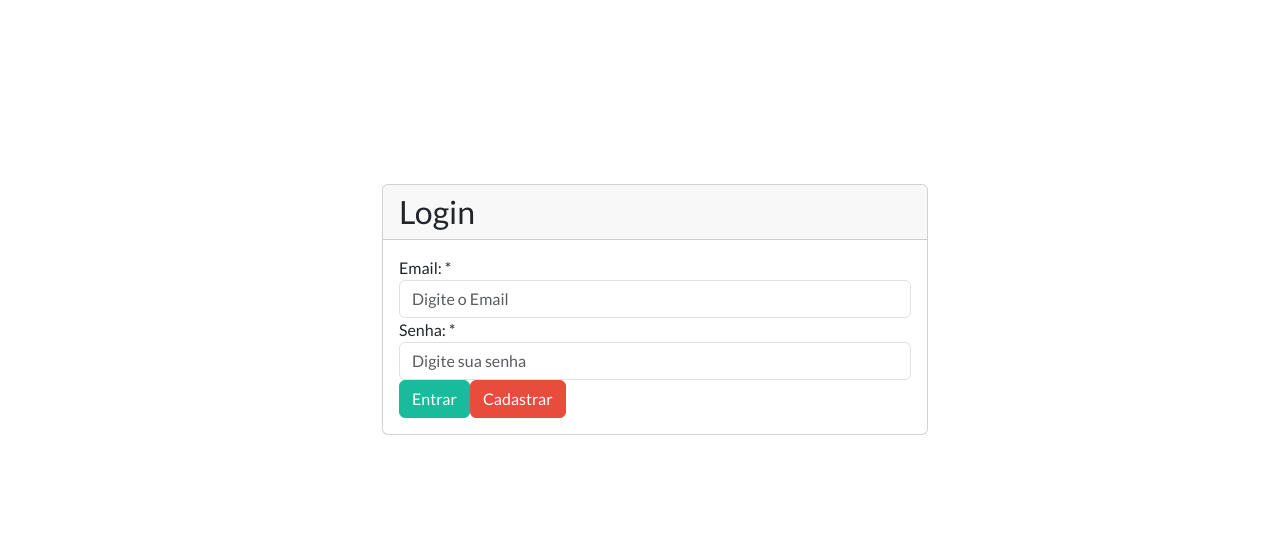
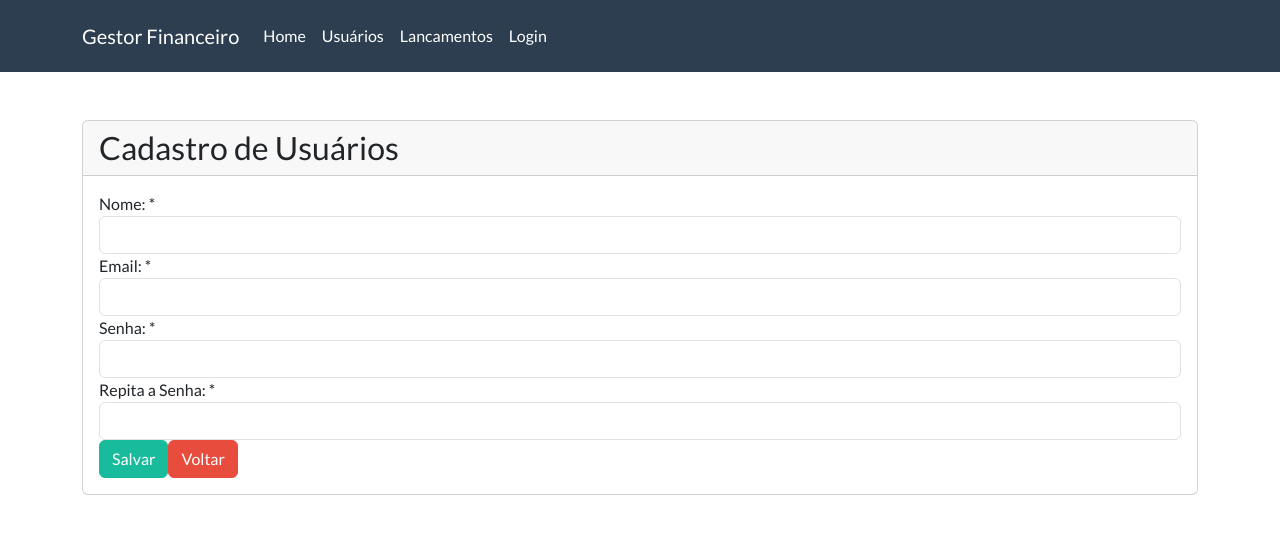
Before and after one commit to Romaomoura/gestor-app, a React (Create React App) app: page /#/cadastro-usuario in a window 1280 px wide. Shown: the top 534 px of the page. Built offline with nearby package versions, Linux system fonts and the light colour scheme.

Commit message:
Implemetando componentes de navbar e rotas, cadastro de usuario.

```diff
--- a/package.json
+++ b/package.json
@@ -6,9 +6,11 @@
     "@testing-library/jest-dom": "^5.11.4",
     "@testing-library/react": "^11.1.0",
     "@testing-library/user-event": "^12.1.10",
+    "@types/react-router-dom": "^5.3.2",
     "bootswatch": "^5.1.3",
     "react": "^17.0.2",
     "react-dom": "^17.0.2",
+    "react-router-dom": "^5.2.0",
     "react-scripts": "4.0.3",
     "web-vitals": "^1.0.1"
   },
--- a/src/App.js
+++ /dev/null
@@ -1,19 +0,0 @@
-import React from 'react';
-
-import Login from './views/login';
-
-import 'bootswatch/dist/flatly/bootstrap.css';
-import './custom.css';
-
-class App extends React.Component {
-
-    render() {
-      return (
-        <div >
-         <Login />
-        </div>
-        )
-    }
-  }
-
-export default App;
--- /dev/null
+++ b/src/components/navbar.js
@@ -0,0 +1,28 @@
+import React from 'react';
+
+import NavbarItem from './navbaritem'
+
+function Navbar(){
+    return (
+        <div className="navbar navbar-expand-lg fixed-top navbar-dark bg-primary" >
+        <div className="container">
+          <a href="https://bootswatch.com/" class="navbar-brand">Gestor Financeiro</a>
+          <button className="navbar-toggler" type="button" data-toggle="collapse"
+                  data-target="#navbarResponsive" aria-controls="navbarResponsive"
+                  aria-expanded="false" aria-label="Toggle navigation">
+            <span className="navbar-toggler-icon"></span>
+          </button>
+          <div className="collapse navbar-collapse" id="navbarResponsive">
+            <ul className="navbar-nav">
+             <NavbarItem href="#/" label="Home" />
+             <NavbarItem href="#/cadastro-usuario" label="Usuários" />
+             <NavbarItem href="#/" label="Lancamentos" />
+             <NavbarItem href="#/login" label="Login" />
+          </ul>
+          </div>
+        </div>
+      </div>
+    )
+}
+
+export default Navbar;
--- /dev/null
+++ b/src/components/navbaritem.js
@@ -0,0 +1,11 @@
+import React from 'react';
+
+function NavbarItem(props){
+    return (
+        <li className="nav-item">
+            <a className="nav-link" href={props.href}>{props.label}</a>
+        </li>
+    )
+}
+
+export default NavbarItem;
--- a/src/index.js
+++ b/src/index.js
@@ -1,6 +1,6 @@
 import React from 'react';
 import ReactDOM from 'react-dom';
-import App from './App';
+import App from './main/App';
 
 ReactDOM.render(
   <React.StrictMode>
--- /dev/null
+++ b/src/main/App.js
@@ -0,0 +1,23 @@
+import React from 'react';
+
+import Rotas from './rotas'
+import Navbar from '../components/navbar'
+
+import 'bootswatch/dist/flatly/bootstrap.css';
+import '../custom.css';
+
+class App extends React.Component {
+
+    render() {
+      return (
+        <div>
+          <Navbar/>
+          <div className="container">
+            <Rotas/>
+          </div>
+        </div>
+        )
+    }
+  }
+
+export default App;
--- /dev/null
+++ b/src/main/rotas.js
@@ -0,0 +1,19 @@
+import React from 'react';
+
+import Login from '../views/login'
+import CadastroUsuario from '../views/cadastroUsuario';
+
+import { Route, Switch, HashRouter } from 'react-router-dom';
+
+function Rotas() {
+    return (
+        <HashRouter>
+            <Switch>
+                <Route path="/login" component={Login} />
+                <Route path="/cadastro-usuario" component={CadastroUsuario} />
+            </Switch>
+        </HashRouter>
+    )
+}
+
+export default Rotas;
--- /dev/null
+++ b/src/views/cadastroUsuario.js
@@ -0,0 +1,69 @@
+import React from 'react';
+
+import Card from '../components/card'
+import FormGroup from '../components/form-group';
+import { withRouter } from 'react-router-dom';
+
+class CadastroUsuario extends React.Component {
+
+    state = {
+        nome : '',
+        email : '',
+        senha : '',
+        senhaRepeticao : ''
+    }
+
+    cadastrar = () => {
+        console.log(this.state)
+    }
+
+    prepareVoltar = () => {
+        this.props.history.push('/login');
+    }
+
+    render() {
+        return (
+            <Card title="Cadastro de Usuários">
+                <div className="row">
+                    <div className="col-lg-12">
+                        <div className="bs-component">
+                            <FormGroup label="Nome: *" htmlFor="inputNome">
+                                <input  type="text"
+                                        id="inputNome"
+                                        name="nome"
+                                        className="form-control"
+                                        onChange={e => this.setState({nome: e.target.value})} />
+                            </FormGroup>
+                            <FormGroup label="Email: *" htmlFor="inputEmail">
+                                <input  type="email"
+                                        id="inputEmail"
+                                        name="email"
+                                        className="form-control"
+                                        onChange={e => this.setState({email: e.target.value})} />
+                            </FormGroup>
+                            <FormGroup label="Senha: *" htmlFor="inputSenha">
+                                <input  type="password"
+                                        id="inputSenha"
+                                        name="senha"
+                                        className="form-control"
+                                        onChange={e => this.setState({senha: e.target.value})} />
+                            </FormGroup>
+                            <FormGroup label="Repita a Senha: *" htmlFor="inputRepitaSenha">
+                                <input  type="password"
+                                        id="inputRepitaSenha"
+                                        name="senha"
+                                        className="form-control"
+                                        onChange={e => this.setState({senhaRepeticao: e.target.value})} />
+                            </FormGroup>
+
+                            <button onClick={this.cadastrar} type="button" class="btn btn-success">Salvar</button>
+                            <button onClick={this.prepareVoltar} type="button" class="btn btn-danger">Voltar</button>
+                        </div>
+                    </div>
+                </div>
+            </Card>
+        )
+    }
+}
+
+export default withRouter (CadastroUsuario);
--- a/src/views/login.js
+++ b/src/views/login.js
@@ -2,6 +2,7 @@ import React from 'react';
 
 import Card from '../components/card';
 import FormGroup from '../components/form-group';
+import { withRouter } from 'react-router-dom';
 
 class Login extends React.Component {
 
@@ -15,9 +16,12 @@ class Login extends React.Component {
         console.log('Senha:', this.state.senha)
     }
 
+    prepareCadastrar = () => {
+        this.props.history.push('/cadastro-usuario')
+    }
+
     render() {
         return (
-            <div className="container">
             <div className="row">
                 <div className="col-md-6" style={ {position: 'relative', left: '300px'}}>
                     <div className="bs-docs-section">
@@ -43,8 +47,7 @@ class Login extends React.Component {
                                             </FormGroup>
                                             <button onClick={this.entrar}
                                                     type="button" className="btn btn-success">Entrar</button>
-                                                <button
-                                                        type="button" className="btn btn-danger">Cadastrar</button>
+                                            <button onClick={this.prepareCadastrar} type="button" className="btn btn-danger">Cadastrar</button>
                                         </fieldset>
                                     </div>
                                 </div>
@@ -53,9 +56,8 @@ class Login extends React.Component {
                     </div>
                 </div>
             </div>
-            </div>
        )
     }
 }
 
-export default Login
+export default withRouter( Login )
```
Also changed, not shown: 2 other files (tests, documents, lock files or other folders). Lines whose indentation alone changed are shown as unchanged.
